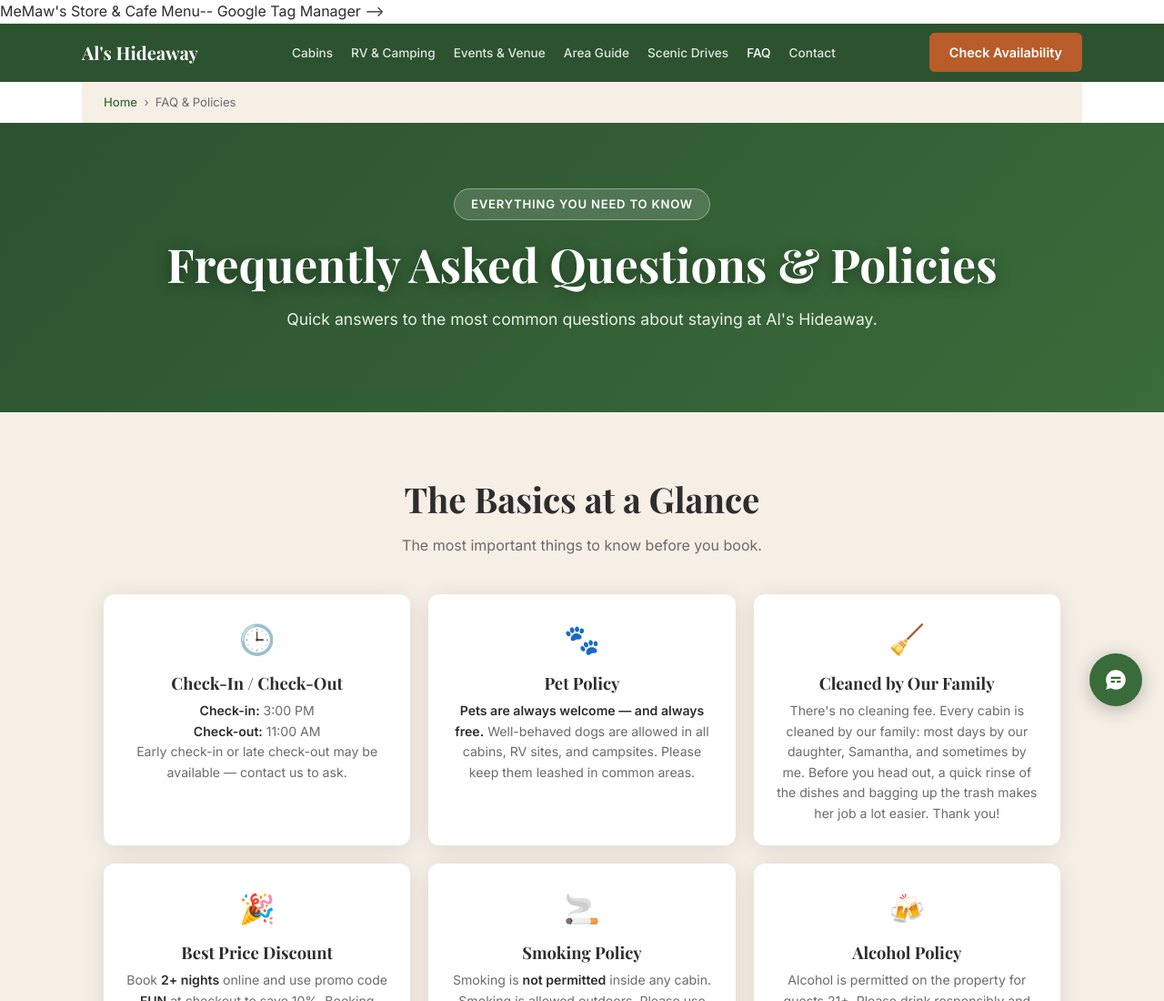
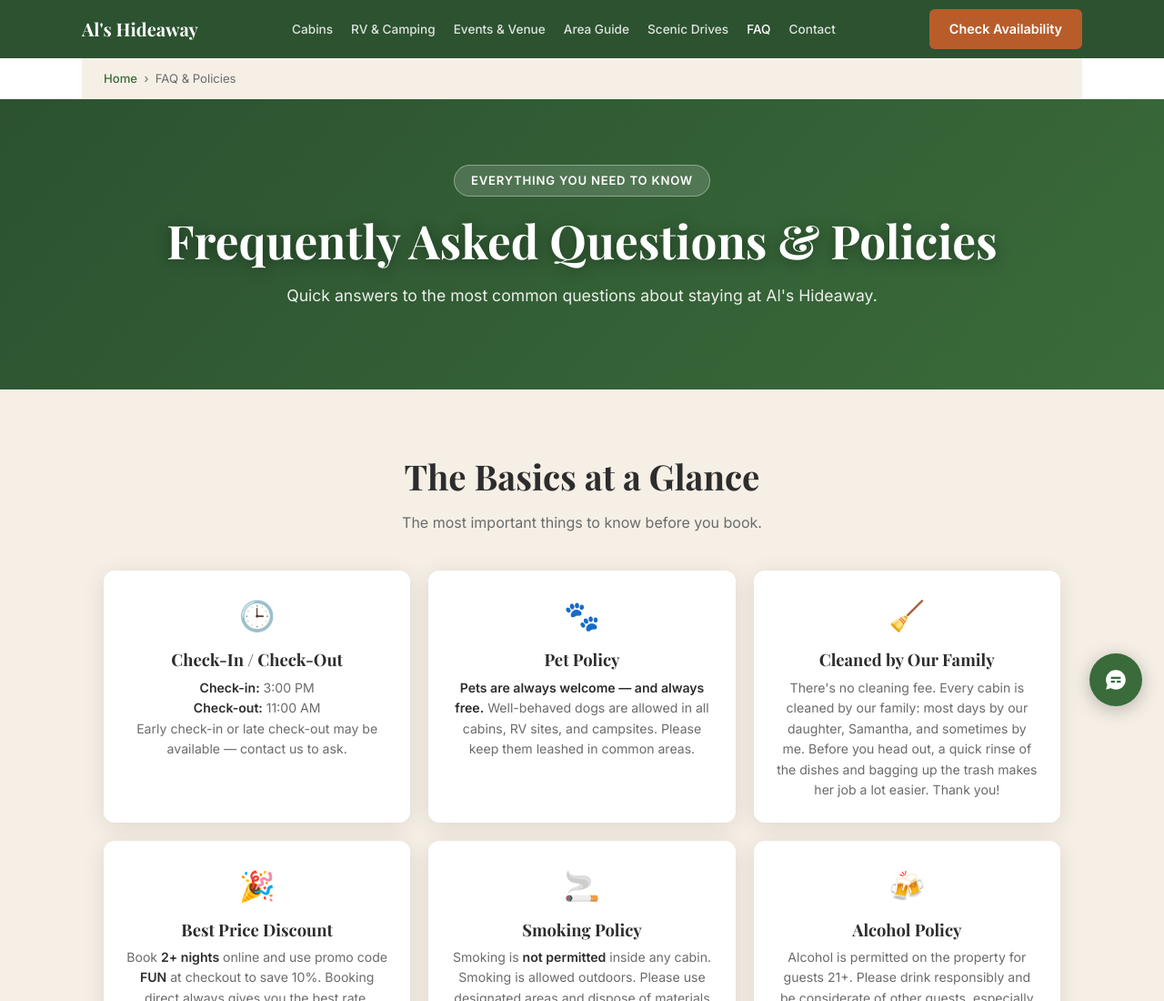
Before and after one commit to alshideawayrentals/alshideaway-website, a plain HTML site: page faq.html in a window 1280 px wide. Shown: the top 1100 px of the page at 91% size. Drawn offline with nearby package versions, Linux system fonts and the light colour scheme.

Commit message:
Fix broken comment showing stray menu text at top of FAQ page
Co-Authored-By: Claude Opus 5.5 <noreply@anthropic.com>
Claude-Session: https://claude.ai/code/session_014o4vzyCw8PdMYrCJZV4Rit

```diff
--- a/faq.html
+++ b/faq.html
@@ -1,7 +1,7 @@
 <!DOCTYPE html>
 <html lang="en">
 <head>
-<!<li><a href="memaws-country-store.html">MeMaw's Store &amp; Cafe Menu</a></li>-- Google Tag Manager -->
+<!-- Google Tag Manager -->
 <script>(function(w,d,s,l,i){w[l]=w[l]||[];w[l].push({'gtm.start':
 new Date().getTime(),event:'gtm.js'});var f=d.getElementsByTagName(s)[0],
 j=d.createElement(s),dl=l!='dataLayer'?'&l='+l:'';j.async=true;j.src=
```
